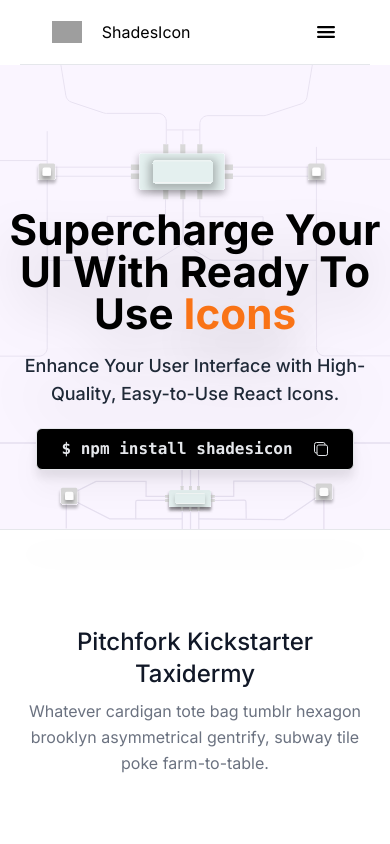
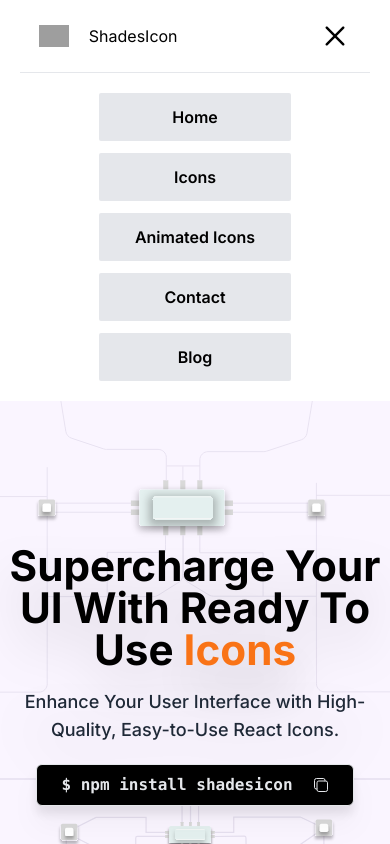
Before and after one commit to devxrithm/shadesicon, a Next.js app: page / in a window 390 px wide. Both pictures are taken after a click on the button 326 px from the left and 32 px from the top of the page. Shown: the top 844 px of the page. Built offline with nearby package versions, Linux system fonts and the light colour scheme; grey boxes are pictures that could not be loaded.

Commit message:
changes in navbar

```diff
--- a/src/app/components/header/header.jsx
+++ b/src/app/components/header/header.jsx
@@ -9,7 +9,8 @@
 
   const clickHandler = () => {
 
-    navigator.clipboard.writeText("npm i shadesicon").then(() => {
+    navigator.clipboard.writeText("npm i shadesicon")
+    .then(() => {
       console.log("copy Successfull")
     }), (err) => {
       console.log("error")
--- a/src/app/components/navbar/navbar.jsx
+++ b/src/app/components/navbar/navbar.jsx
@@ -1,17 +1,30 @@
+"use client"
 
-import React from 'react'
+import React, { useState } from 'react'
 import Image from "next/image";
 import Link from 'next/link';
 import { IoMenu } from "react-icons/io5";
+import { RxCross2 } from "react-icons/rx";
 
 
 const navbar = () => {
+    const [popup, setPopup] = useState()
+    const [clicked, setclicked] = useState(true)
+
+    const popMenuHandler = () => {
+        setPopup(!popup)
+        setclicked(!clicked)
+    }
+    const ClosePopMenuHandler = () => {
+        setPopup(false)
+        setclicked(!clicked)
+    }
 
 
     return (
         <>
 
-            <nav className="flex gap-5 items-center	mt-5 justify-around">
+            <nav className="flex gap-16 lg:gap-5 items-center mt-5 justify-around">
                 <div className='flex gap-5 justify-start items-center'>
                     <Image
                         src="https://www.aceternity.com/_next/image?url=%2Flogo.png&w=128&q=75"
@@ -21,7 +34,7 @@
                     />
                     <span>ShadesIcon</span>
                 </div>
-                <ul className='flex gap-5 max-sm:hidden '>
+                <ul className='flex gap-5 max-sm:hidden'>
                     <Link href="/">  <li>Home</li></Link>
                     <Link href="/outline"> <li>Icons</li></Link>
                     <li>Animated Icons</li>
@@ -29,8 +42,11 @@
                     <li>Blog</li>
                 </ul>
 
-                <button className='lg:hidden' >
-                    <IoMenu size="1.5em" />
+                <button className='lg:hidden' onClick={popMenuHandler}>
+                    {
+                        clicked ? <IoMenu size="2em" /> : <RxCross2 size="2em" />
+                    }
+
                 </button>
 
                 <button className='hidden lg:block border p-2 rounded ' >
@@ -39,6 +55,16 @@
 
             </nav>
             <hr className='mt-5 mx-5' />
+            <div className={popup ? "" : "hidden"}>
+                <ul className='flex gap-3 flex-col items-center py-5' onClick={ClosePopMenuHandler}>
+                    <Link href="/">  <li className='bg-gray-200 w-48 text-center py-3 rounded-sm font-semibold'>Home</li></Link>
+                    <Link href="/outline"> <li className='bg-gray-200 w-48 text-center py-3 rounded-sm font-semibold'>Icons</li></Link>
+                    <li className='bg-gray-200 w-48 text-center py-3 rounded-sm font-semibold'>Animated Icons</li>
+                    <li className='bg-gray-200 w-48 text-center py-3 rounded-sm font-semibold'>Contact</li>
+                    <li className='bg-gray-200 w-48 text-center py-3 rounded-sm font-semibold'>Blog</li>
+                </ul>
+            </div>
+
         </>
     )
 }
```
